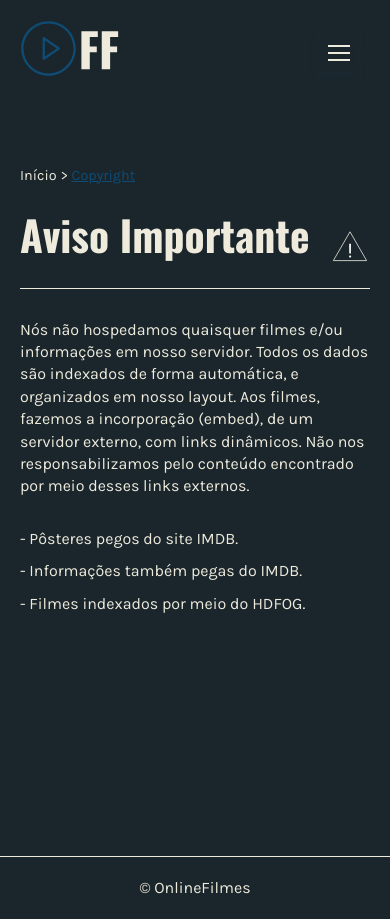
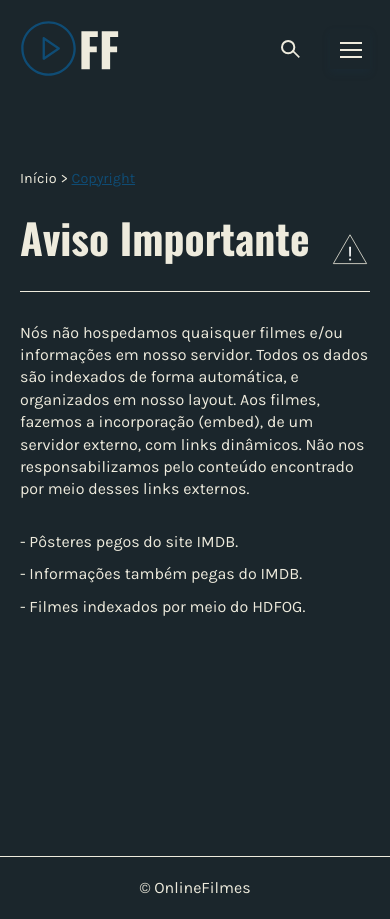
Before and after one commit to gabriuda/filmes-online, a Vue app: page /copyright in a window 390 px wide. Built offline with nearby package versions, Linux system fonts and the light colour scheme.

Commit message:
Barra de pesquisa, menu e correções feitas

```diff
--- a/src/App.vue
+++ b/src/App.vue
@@ -20,7 +20,7 @@ export default {
     TheHeader,
     TheFooter,
   },
-}
+};
 </script>
 
 <style>
@@ -51,12 +51,12 @@ img {
 
 /* Colors */
 :root {
-  --background: #1B262C;
-  --branco: #EEEBDD;
-  --shadow: 0px 4px 8px 0px rgba(30,60,90,.15);
-  --shadow_hover: 0px 16px 26px 0px rgba(30,60,90,.75);
-  --azul: #0F4C75;
-  --vermelho: #CE1212;
+  --background: #1b262c;
+  --branco: #eeebdd;
+  --shadow: 0px 4px 8px 0px rgba(30, 60, 90, 0.15);
+  --shadow_hover: 0px 16px 26px 0px rgba(30, 60, 90, 0.75);
+  --azul: #0f4c75;
+  --vermelho: #ce1212;
 }
 
 /* Gerais */
@@ -65,8 +65,10 @@ body {
 }
 
 /* Texto */
-h1, h2, h3 {
-  font-family: 'Oswald', sans-serif;
+h1,
+h2,
+h3 {
+  font-family: "Oswald", sans-serif;
   color: var(--branco);
   line-height: 1;
 }
@@ -87,7 +89,7 @@ h3 {
 }
 
 .t-feed::after {
-  content: '';
+  content: "";
   margin-top: 18px;
   display: block;
   height: 1px;
@@ -95,8 +97,9 @@ h3 {
   width: 100%;
 }
 
-p, span {
-  font-family: 'Karla', sans-serif;
+p,
+span {
+  font-family: "Karla", sans-serif;
   color: var(--branco);
   font-size: 1.2rem;
   font-weight: 400;
@@ -115,6 +118,7 @@ span {
 }
 
 main {
+  padding-top: 130px;
   flex: 1;
 }
 
@@ -137,7 +141,7 @@ main {
   padding: 10px 20px;
   background: var(--background);
   border: 2px solid var(--branco);
-  font-family: 'Karla', sans-serif;
+  font-family: "Karla", sans-serif;
   color: var(--branco);
   font-size: 1rem;
   transition: 0.2s;
@@ -161,7 +165,7 @@ main {
 /* Páginas */
 .paginas {
   font-size: 0.9rem;
-  font-family: 'Karla', sans-serif;
+  font-family: "Karla", sans-serif;
   color: var(--branco);
   margin-bottom: 20px;
   display: flex;
@@ -181,20 +185,20 @@ main {
 }
 
 .paginas li:first-child:before {
-  content: '';
+  content: "";
 }
 
 .paginas li:first-child:after {
-  content: '';
+  content: "";
 }
 
 .paginas li::before {
-  content: ' > ';
+  content: " > ";
 }
 
 /* Botão */
 .btn {
-  font-family: 'Karla', sans-serif;
+  font-family: "Karla", sans-serif;
   color: var(--branco);
   font-size: 1rem;
   font-weight: bold;
@@ -204,7 +208,7 @@ main {
   background: var(--background);
   transition: 0.2s;
   cursor: pointer;
-  outline:none;
+  outline: none;
   box-shadow: var(--shadow);
 }
 
@@ -242,6 +246,9 @@ main {
   h1 {
     font-size: 3rem;
   }
+  main {
+    padding-top: 100px;
+  }
 }
 
 @media screen and (max-width: 600px) {
@@ -255,7 +262,7 @@ main {
     font-size: 1rem;
   }
   .btn {
-    font-size: .8rem;
+    font-size: 0.8rem;
     padding: 8px 30px;
   }
 }
--- a/src/components/FilmesFeed.vue
+++ b/src/components/FilmesFeed.vue
@@ -5,17 +5,31 @@
         <p>Resultados para: "{{ query }}"</p>
         <transition mode="out-in">
           <div class="filmes-container" v-if="filmesBuscados">
-            <div class="filme" v-for="(filme, index) in filmesBuscados.results" :key="index" :class="{ ativo: filme.backdrop_path  }">
+            <div
+              class="filme"
+              v-for="(filme, index) in filmesBuscados.results"
+              :key="index"
+              :class="{ ativo: filme.backdrop_path }"
+            >
               <router-link :to="{ name: 'filmes', params: { id: filme.id } }">
                 <b class="filme-titulo">{{ filme.title }}</b>
-                <img v-if="filme.backdrop_path" :src="filme.backdrop_path | filmeImagem" :alt="filme.title">
-                <p v-if="filme.release_date" class="filme-data">{{ filme.release_date.slice(0, 4) }}</p>
+                <img
+                  v-if="filme.backdrop_path"
+                  :src="filme.backdrop_path | filmeImagem"
+                  :alt="filme.title"
+                />
+                <p v-if="filme.release_date" class="filme-data">
+                  {{ filme.release_date.slice(0, 4) }}
+                </p>
               </router-link>
             </div>
           </div>
         </transition>
         <div class="paginacao">
-          <FilmesPaginacao :totalFilmes="filmesBuscados.total_pages" :filmesPorPagina="20" />
+          <FilmesPaginacao
+            :totalFilmes="filmesBuscados.total_pages"
+            :filmesPorPagina="20"
+          />
         </div>
       </div>
       <div v-else>
@@ -31,7 +45,7 @@
 export default {
   name: "FilmesFeed",
   components: {
-      FilmesPaginacao
+    FilmesPaginacao,
   },
   computed: {
     url() {
@@ -46,7 +60,7 @@
     },
     filmesBuscados() {
       return this.$store.state.filmesBuscados;
-      }
+    },
   },
   watch: {
     url() {
@@ -56,8 +70,8 @@
   },
   created() {
     this.$store.dispatch("getFilmesBuscados", this.url);
-    }
-  }
+  },
+};
 </script>
 
 <style scoped>
--- a/src/components/TheHeader.vue
+++ b/src/components/TheHeader.vue
@@ -2,16 +2,39 @@
   <header>
     <div class="header-container">
       <router-link to="/?page=1" class="logo">
-        <img alt="OnlineFilmes" src="../assets/logo.svg">
+        <img alt="OnlineFilmes" src="../assets/logo.svg" />
       </router-link>
       <nav class="menu">
-        <button @click.prevent="abrirMenu" class="open-menu" :class="{ active: ativarMenu }"><span></span><span></span><span></span></button>
+        <button
+          @click.prevent="abrirMenu"
+          class="open-menu"
+          :class="{ active: ativarMenu }"
+        >
+          <span></span><span></span><span></span>
+        </button>
+        <button class="btn-pesquisar" @click="ativarPesquisa = true">
+          <img src="@/assets/lupa.svg" alt="" />
+        </button>
+        <transition mode="out-in">
+          <form class="pesquisa-ativa" v-if="ativarPesquisa">
+            <FilmesBuscar />
+          </form>
+        </transition>
         <ul :class="{ active: ativarMenu }">
           <li class="search-menu">
             <form>
               <div class="search">
-                <input type="text" placeholder="Buscar filme..." v-model.lazy="termo" @change="buscarFilmes">
-                <input type="submit" value="Buscar" @click.prevent="buscarFilmes">
+                <input
+                  type="text"
+                  placeholder="Buscar filme..."
+                  v-model.lazy="termo"
+                  @change="buscarFilmes"
+                />
+                <input
+                  type="submit"
+                  value="Buscar"
+                  @click.prevent="buscarFilmes"
+                />
               </div>
             </form>
           </li>
@@ -26,42 +49,114 @@
 </template>
 
 <script>
+import FilmesBuscar from "./FilmesBuscar.vue";
+
 export default {
   name: "TheHeader",
+  components: {
+    FilmesBuscar,
+  },
   data() {
     return {
+      ativarPesquisa: false,
       ativarMenu: false,
       termo: "",
-      }
+    };
+  },
+  computed: {
+    query() {
+      return this.$route.query;
+    },
+    url() {
+      return this.$route.path;
+    },
   },
   methods: {
+    headerScroll() {
+      window.addEventListener("scroll", () => {
+        const activeClass = "active";
+        const header = document.querySelector("header");
+        if (window.pageYOffset !== 0) header.classList.add(activeClass);
+        else header.classList.remove(activeClass);
+      });
+    },
     abrirMenu() {
       this.ativarMenu = !this.ativarMenu;
     },
+    fecharMenu() {
+      window.addEventListener("click", (e) => {
+        if (!this.$el.contains(e.target)) {
+          this.ativarPesquisa = false;
+          this.ativarMenu = false;
+        }
+      });
+    },
     buscarFilmes() {
-        this.$router.push({ name: 'Home', query: { query: this.termo } })
+      this.$router
+        .push({ name: "Home", query: { query: this.termo } })
         .catch(() => {});
       this.abrirMenu();
-      }
+    },
   },
   watch: {
     termo() {
       this.buscarFilmes();
     },
+    query() {
+      this.ativarPesquisa = false;
+    },
+    url() {
+      this.ativarMenu = false;
+    },
   },
   created() {
-       window.addEventListener('click', (e) => {
-        if (!this.$el.contains(e.target)){
-          this.ativarMenu = false;
-        }
-      });
-    }
-  }
+    this.headerScroll(), this.fecharMenu();
+  },
+};
 </script>
 
 <style scoped>
 header {
   padding: 20px;
+  position: fixed;
+  top: 0px;
+  width: 100%;
+  z-index: 9999;
+  transition: 0.2s;
+}
+
+.pesquisa-ativa {
+  position: fixed;
+  width: 100%;
+  top: 0;
+  left: 0;
+  z-index: 9999;
+  padding: 20px;
+  background: var(--background);
+  box-shadow: var(--shadow_hover);
+}
+
+header.active {
+  padding: 10px;
+  background: var(--background);
+  box-shadow: var(--shadow_hover);
+}
+
+header.active .menu ul li a {
+  font-size: 1.2rem;
+}
+
+.header-container a,
+.open-menu {
+  transition: 0.2s;
+}
+
+header.active .header-container a {
+  width: 100px;
+}
+
+header.active .open-menu {
+  top: 19px;
 }
 
 .header-container {
@@ -81,7 +176,7 @@
 .menu ul li a {
   display: block;
   padding: 10px 0px;
-    font-family: 'Karla', sans-serif;
+  font-family: "Karla", sans-serif;
   color: var(--branco);
   font-size: 1.5rem;
 }
@@ -95,6 +190,14 @@
 }
 
 .search-menu {
+  display: none;
+}
+
+.btn-pesquisar {
+  border: none;
+  background: transparent;
+  cursor: pointer;
+  padding: 10px;
   display: none;
 }
 
@@ -161,6 +264,15 @@
 }
 
 @media (max-width: 920px) {
+  .btn-pesquisar {
+    display: initial;
+  }
+  .menu {
+    display: flex;
+    align-items: center;
+    gap: 16px;
+    flex-direction: row-reverse;
+  }
   .menu ul {
     display: block;
   }
@@ -174,18 +286,21 @@
     display: block;
     z-index: 1999;
     position: fixed;
-      right: 32px;
-      top: 32px;
+    right: 20px;
+    top: 29px;
+  }
+  .btn-pesquisar {
+    margin-right: 60px;
   }
   .menu ul {
     position: fixed;
     top: 0;
-      transition: .4s;
+    transition: 0.4s;
     right: 0px;
     transform: translate3d(500px, 0px, 0px);
     height: 100vh;
     padding-top: 20px;
-      box-shadow: -20px 0px 20px 0 rgba(0,0,0,.35);
+    box-shadow: -20px 0px 20px 0 rgba(0, 0, 0, 0.35);
     background: var(--background);
     z-index: 999;
   }
--- a/src/router/index.js
+++ b/src/router/index.js
@@ -1,6 +1,7 @@
 import Vue from "vue";
 import VueRouter from "vue-router";
 import Home from "../views/Home.vue";
+import Pesquisa from "../views/Pesquisa.vue";
 import Categorias from "../views/Categorias.vue";
 import Categoria from "../views/Categoria.vue";
 import Filme from "../views/Filme.vue";
@@ -21,6 +22,11 @@ const routes = [
     path: "/",
     name: "Home",
     component: Home,
+  },
+  {
+    path: "/pesquisar",
+    name: "Pesquisa",
+    component: Pesquisa,
   },
   {
     path: "/populares",
--- /dev/null
+++ b/src/views/Pesquisa.vue
@@ -0,0 +1,22 @@
+<template>
+  <section>
+    <FilmesBuscar />
+    <FilmesFeed />
+  </section>
+</template>
+
+<script>
+import FilmesBuscar from "@/components/FilmesBuscar.vue";
+import FilmesFeed from "@/components/FilmesFeed.vue";
+
+export default {
+  name: "Pesquisa",
+  components: {
+    FilmesBuscar,
+    FilmesFeed,
+  },
+};
+</script>
+
+<style scoped>
+</style>
```
Also changed, not shown: src/components/FilmesBuscar.vue (+30 -20 lines). Lines whose indentation alone changed are shown as unchanged.
